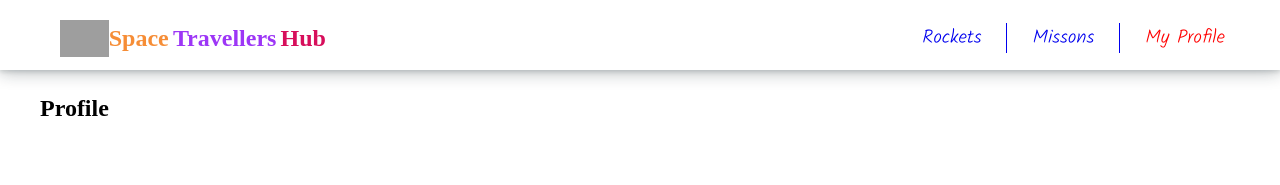
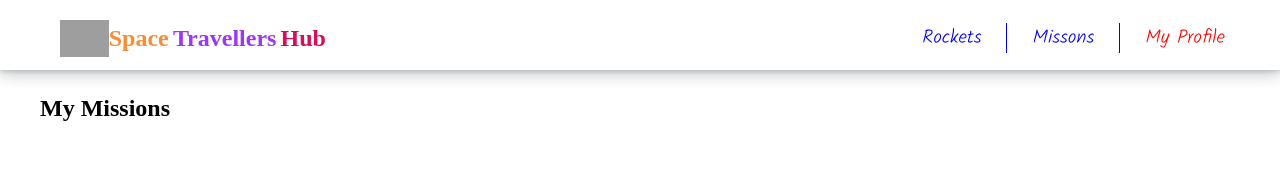
Before and after one commit to gauravgangwarweb/React-Group-Project, a React (Create React App) app: page /profile in a window 1280 px wide. Shown: the top 185 px of the page. Built offline with nearby package versions, Linux system fonts and the light colour scheme; grey boxes are pictures that could not be loaded; a web font is replaced by a local one.

Commit message:
add Profile component config for mission

```diff
--- a/src/Pages/Profile/Profile.js
+++ b/src/Pages/Profile/Profile.js
@@ -1,7 +1,22 @@
-const Profile = () => (
-  <div>
-    <h2>Profile</h2>
-  </div>
-);
+import React from 'react';
+import { useSelector } from 'react-redux';
 
-export default Profile;
+const MyProfile = () => {
+  const missionsState = useSelector((state) => state.missionsReducer.missions);
+  const joinedMissions = missionsState.filter(
+    (missions) => missions.reserved === true,
+  );
+
+  return (
+    <div className="missions-container">
+      <h2 className="missions-header">My Missions</h2>
+      <ul className="missions-list">
+        {joinedMissions.map((mission) => (
+          <li key={mission.mission_id}>{mission.mission_name}</li>
+        ))}
+      </ul>
+    </div>
+  );
+};
+
+export default MyProfile;
```
